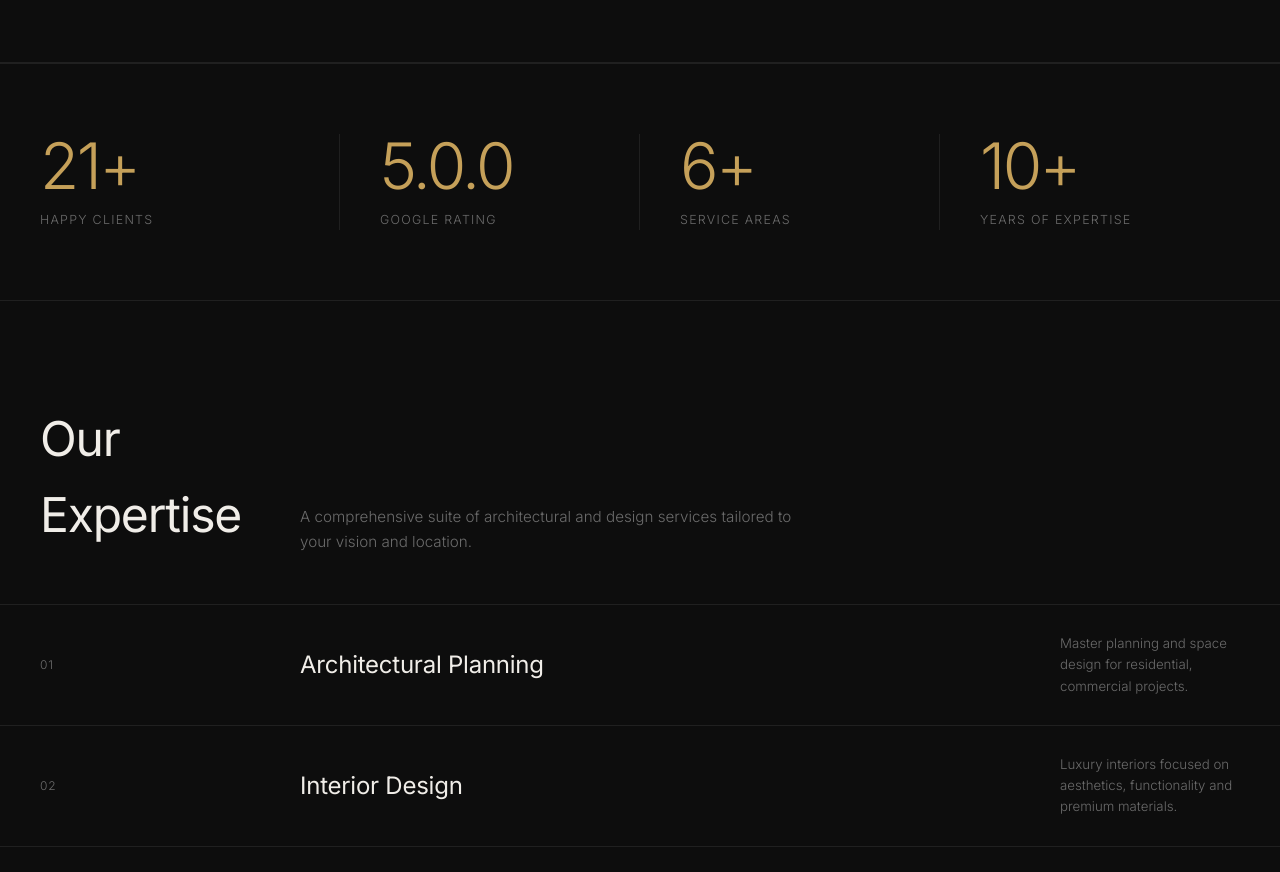
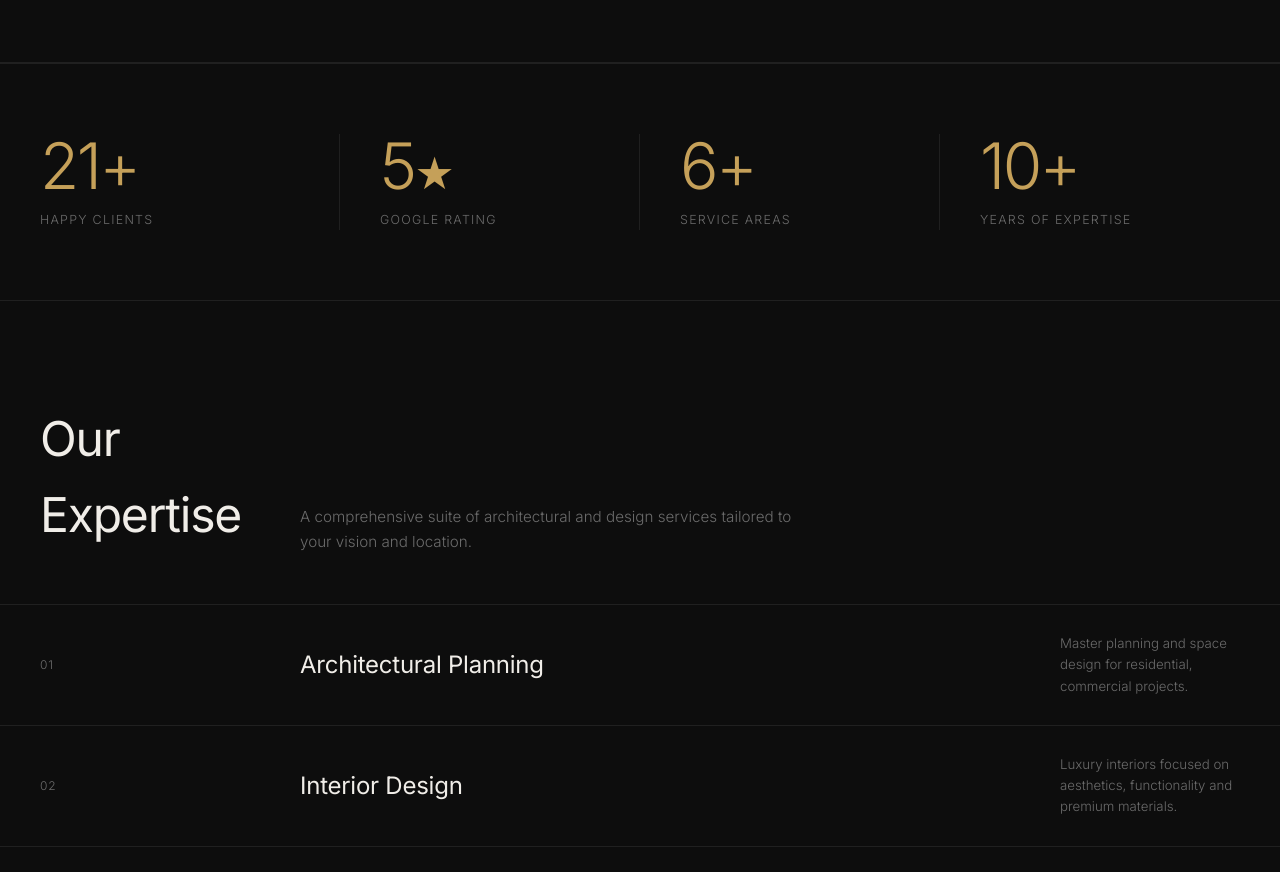
Before and after one commit to xrvnsp/sidarc, a plain HTML site: page index.html in a window 1280 px wide. Shown: the part 2000-2872 px from the top of the page. Drawn offline with nearby package versions, Linux system fonts and the light colour scheme.

Commit message:
fix: remove .0 from google rating stat

```diff
--- a/index.html
+++ b/index.html
@@ -113,8 +113,8 @@
                 <div class="stat-label">Happy Clients</div>
             </div>
             <div class="stat-item reveal">
-                <div class="stat-num" data-target="5" data-suffix=".0" data-decimal="1"><span
-                        class="count">0</span><span class="suffix">.0</span></div>
+                <div class="stat-num" data-target="5" data-suffix="★"><span class="count">0</span><span class="suffix"
+                        style="color:var(--accent); font-size:0.7em;">★</span></div>
                 <div class="stat-label">Google Rating</div>
             </div>
             <div class="stat-item reveal">
```
